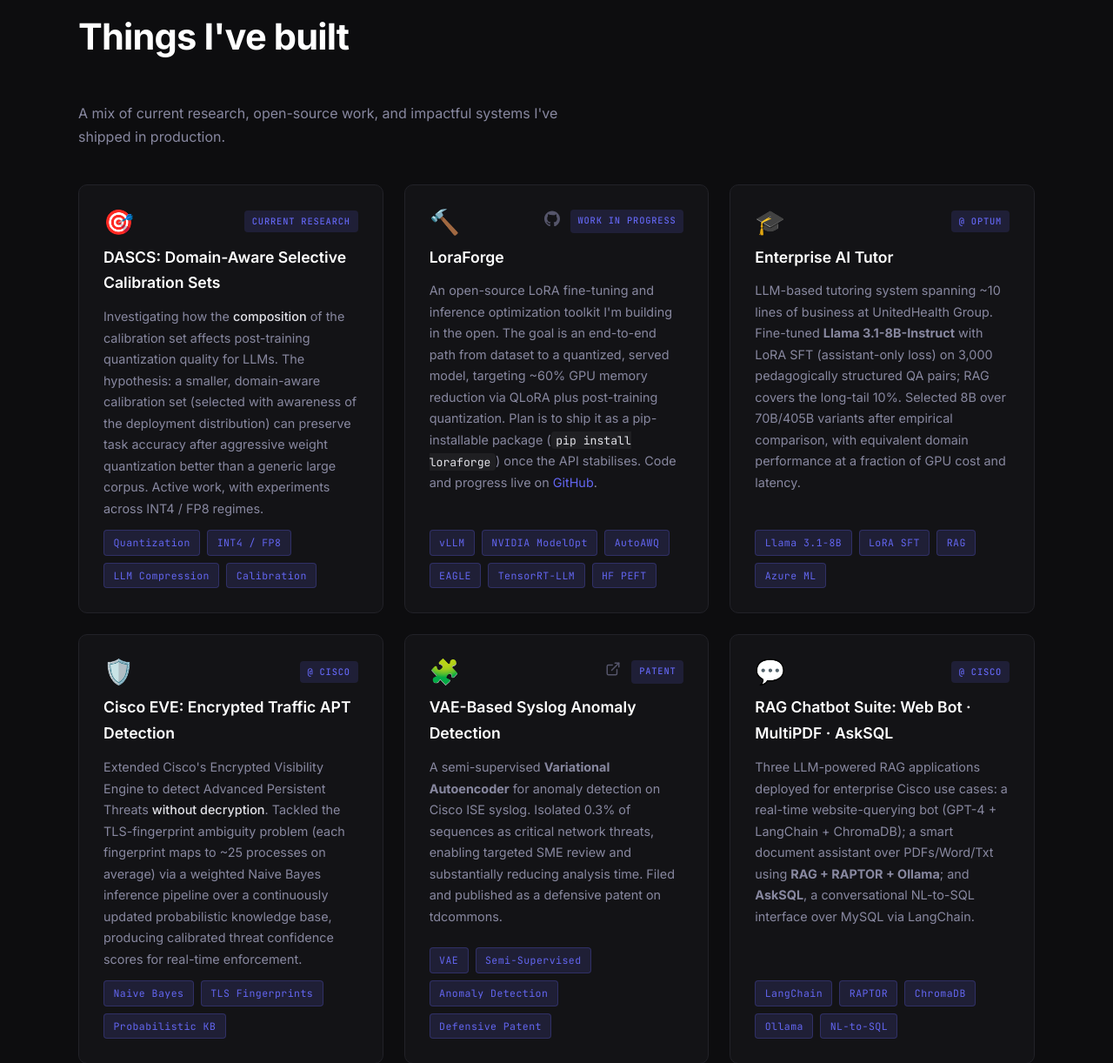
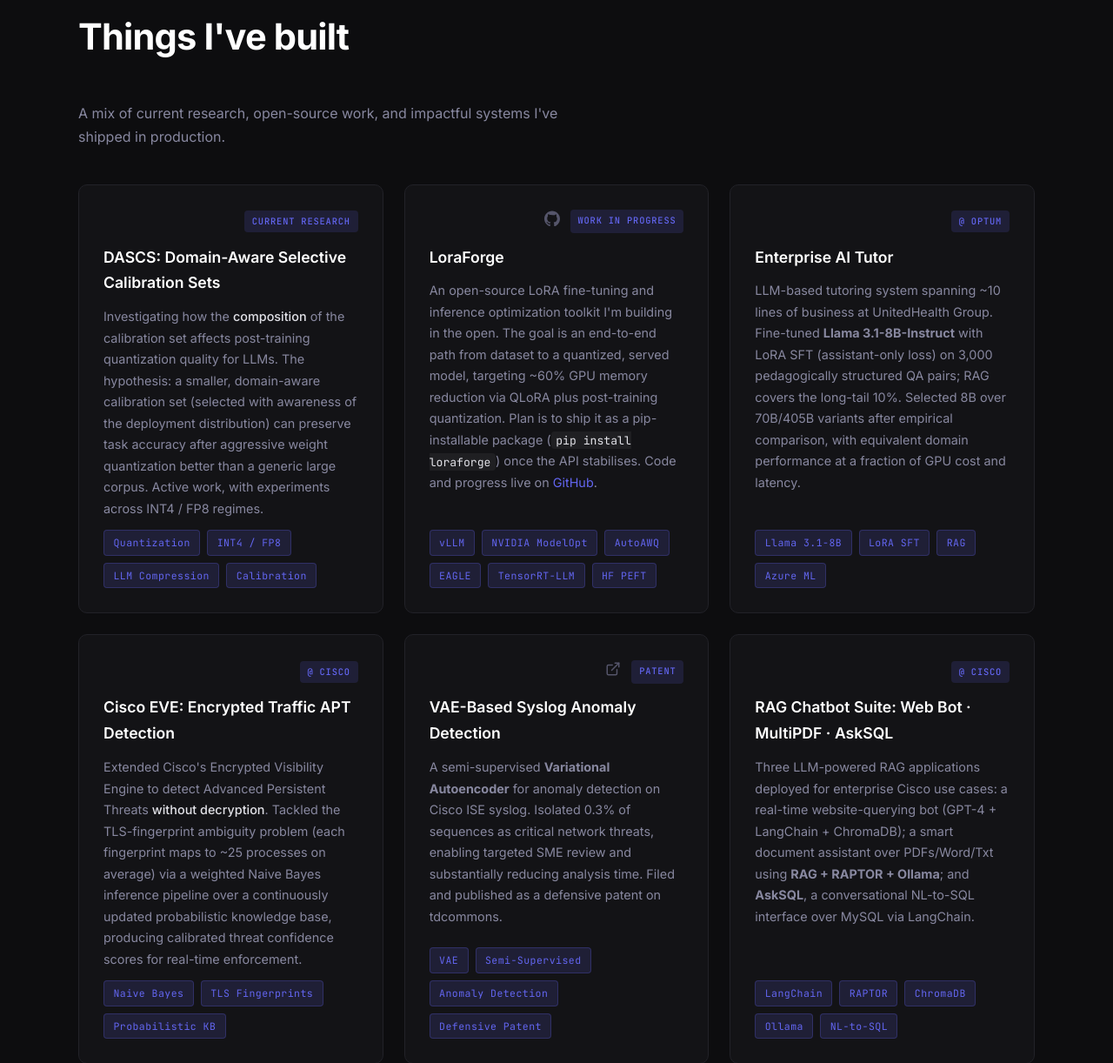
Before and after one commit to DeepankDixit/portfolio, a FastAPI app: page / in a window 1280 px wide. Shown: the part 4009-5231 px from the top of the page at 87% size. Run offline with FastAPI, Linux system fonts and the light colour scheme.

Commit message:
Remove emoji icons from project cards

```diff
--- a/static/css/styles.css
+++ b/static/css/styles.css
@@ -470,11 +470,10 @@ section {
 
 .project-card-header {
   display: flex;
-  justify-content: space-between;
+  justify-content: flex-end;
   align-items: center;
+  min-height: 1.75rem;
 }
-
-.project-icon { font-size: 1.75rem; line-height: 1; }
 
 .project-links {
   display: flex;
--- a/templates/index.html
+++ b/templates/index.html
@@ -258,7 +258,6 @@
         <!-- DASCS: Current research -->
         <article class="project-card">
           <div class="project-card-header">
-            <div class="project-icon">🎯</div>
             <div class="project-links">
               <span class="project-badge">Current Research</span>
             </div>
@@ -282,7 +281,6 @@
         <!-- LoraForge -->
         <article class="project-card">
           <div class="project-card-header">
-            <div class="project-icon">🔨</div>
             <div class="project-links">
               <a href="https://github.com/DeepankDixit/LoraForge" target="_blank" rel="noopener" title="GitHub">
                 <svg xmlns="http://www.w3.org/2000/svg" width="18" height="18" viewBox="0 0 24 24" fill="currentColor"><path d="M12 .5C5.37.5 0 5.87 0 12.5c0 5.31 3.435 9.817 8.205 11.387.6.113.82-.258.82-.577v-2.165c-3.338.726-4.033-1.416-4.033-1.416-.546-1.387-1.333-1.756-1.333-1.756-1.089-.745.083-.729.083-.729 1.205.084 1.839 1.237 1.839 1.237 1.07 1.834 2.807 1.304 3.492.997.107-.775.418-1.305.762-1.604-2.665-.305-5.467-1.334-5.467-5.931 0-1.311.469-2.381 1.236-3.221-.124-.303-.535-1.524.117-3.176 0 0 1.008-.322 3.301 1.23A11.509 11.509 0 0112 6.844c1.02.005 2.047.138 3.006.404 2.291-1.552 3.297-1.23 3.297-1.23.653 1.653.242 2.874.118 3.176.77.84 1.235 1.911 1.235 3.221 0 4.609-2.807 5.624-5.479 5.921.43.372.823 1.102.823 2.222v3.293c0 .319.192.694.801.576C20.566 22.316 24 17.81 24 12.5 24 5.87 18.627.5 12 .5z"/></svg>
@@ -313,7 +311,6 @@
         <!-- Enterprise AI Tutor -->
         <article class="project-card">
           <div class="project-card-header">
-            <div class="project-icon">🎓</div>
             <div class="project-links">
               <span class="project-badge">@ Optum</span>
             </div>
@@ -337,7 +334,6 @@
         <!-- Cisco EVE APT Detection -->
         <article class="project-card">
           <div class="project-card-header">
-            <div class="project-icon">🛡️</div>
             <div class="project-links">
               <span class="project-badge">@ Cisco</span>
             </div>
@@ -360,7 +356,6 @@
         <!-- VAE Syslog Anomaly Detection -->
         <article class="project-card">
           <div class="project-card-header">
-            <div class="project-icon">🧩</div>
             <div class="project-links">
               <a href="https://tdcommons.org/dpubs_series/6941/" target="_blank" rel="noopener" title="Patent">
                 <svg xmlns="http://www.w3.org/2000/svg" width="18" height="18" viewBox="0 0 24 24" fill="none" stroke="currentColor" stroke-width="2" stroke-linecap="round" stroke-linejoin="round"><path d="M18 13v6a2 2 0 01-2 2H5a2 2 0 01-2-2V8a2 2 0 012-2h6"/><polyline points="15 3 21 3 21 9"/><line x1="10" y1="14" x2="21" y2="3"/></svg>
@@ -386,7 +381,6 @@
         <!-- RAG Chatbot Suite -->
         <article class="project-card">
           <div class="project-card-header">
-            <div class="project-icon">💬</div>
             <div class="project-links">
               <span class="project-badge">@ Cisco</span>
             </div>
```
